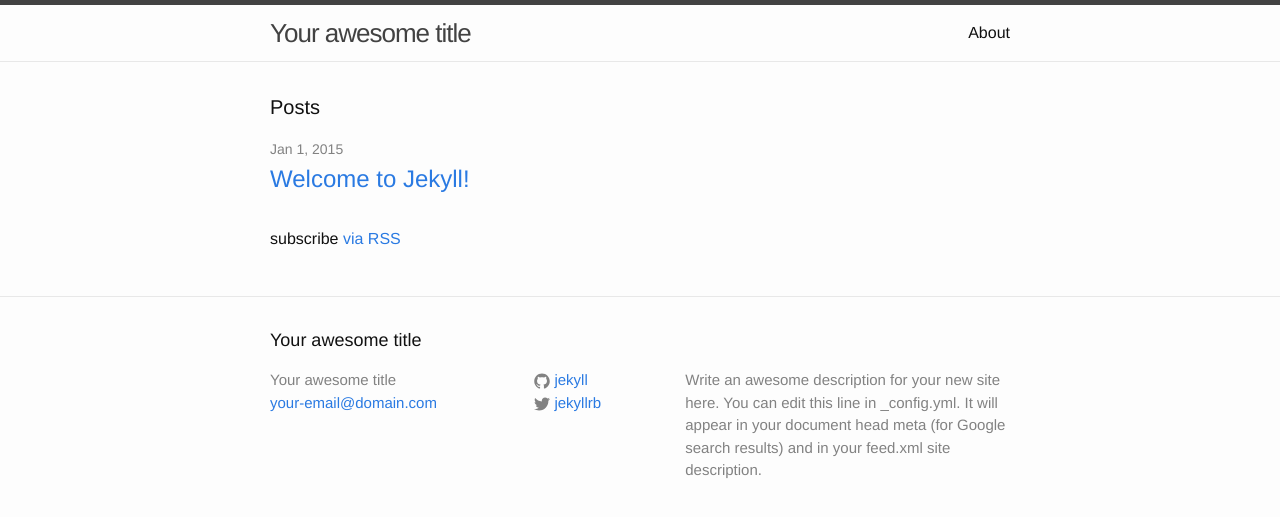
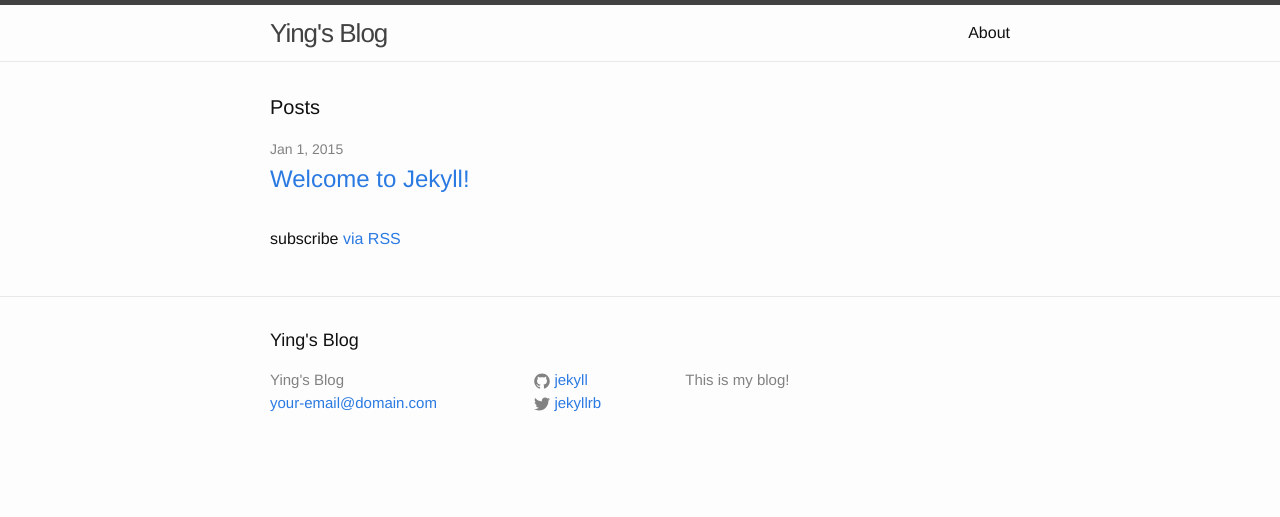
Before and after one commit to thetophu/thetophu.github.io, a Jekyll site: the page built from index.html, in a window 1280 px wide. Shown: the top 517 px of the page. Built offline with Jekyll 4.4.1, drawn with Linux system fonts in a browser that asks for light colours.

Commit message:
Changed title of the blog and added description

```diff
--- a/_config.yml
+++ b/_config.yml
@@ -1,10 +1,9 @@
 # Site settings
-title: Your awesome title
+title: Ying's Blog
+highlighter: false
 email: your-email@domain.com
-description: > # this means to ignore newlines until "baseurl:"
-  Write an awesome description for your new site here. You can edit this
-  line in _config.yml. It will appear in your document head meta (for
-  Google search results) and in your feed.xml site description.
+description: > #
+  This is my blog!
 baseurl: "" # the subpath of your site, e.g. /blog/
 url: "http://yourdomain.com" # the base hostname & protocol for your site
 twitter_username: jekyllrb
```
